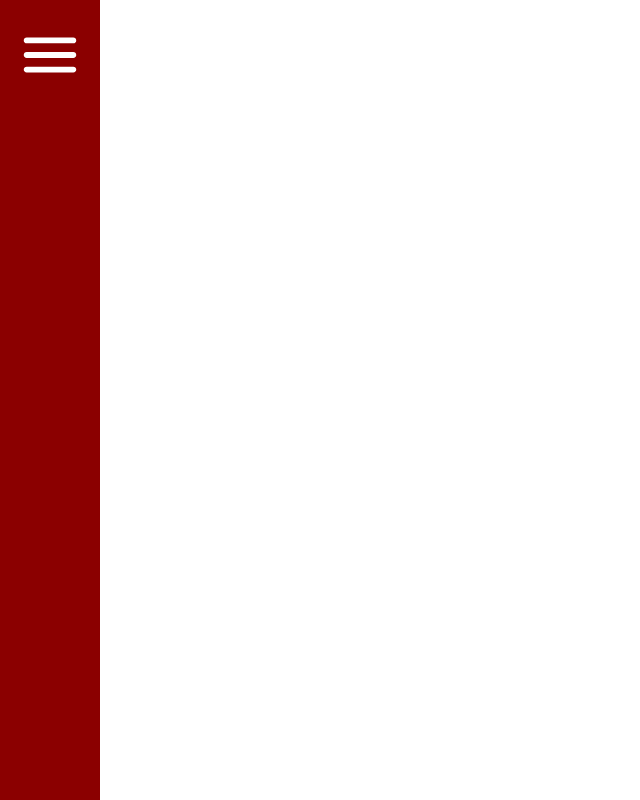
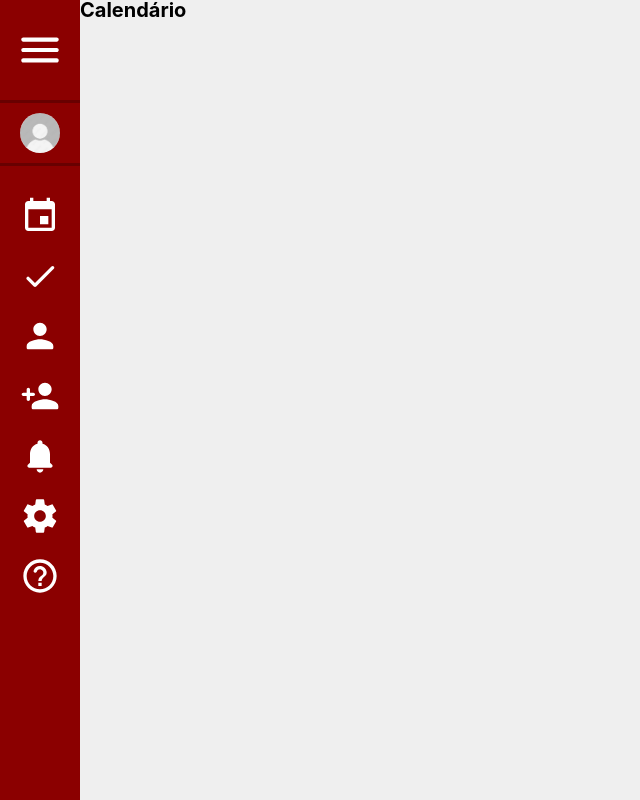
Before and after one commit to eduardor0cha/sgpm-frontend, a React (Create React App) app: page /calendar in a window 1280 px wide. Shown: the whole page, without its empty margins (0-640 px from the left). Built offline with nearby package versions, Linux system fonts and the light colour scheme.

Commit message:
Add Sidebar

```diff
--- /dev/null
+++ b/src/components/Layout/Layout.js
@@ -0,0 +1,15 @@
+import React from 'react';
+import { Sidebar } from '../Sidebar';
+
+function Layout(props) {
+  return (
+    <div className="sgpm-c-layout">
+      <nav className="sgpm-c-layout__sidebar">
+        <Sidebar />
+      </nav>
+      <main className="sgpm-c-layout__main">{props.children}</main>
+    </div>
+  );
+}
+
+export default Layout;
--- /dev/null
+++ b/src/components/Layout/index.js
@@ -0,0 +1,3 @@
+import Layout from './Layout';
+
+export { Layout };
--- a/src/components/Sidebar/Sidebar.js
+++ b/src/components/Sidebar/Sidebar.js
@@ -1,6 +1,19 @@
 import React, { useState } from 'react';
+import { NavLink } from 'react-router-dom';
+import classNames from 'classnames';
 import { Logo } from '../../assets/logo';
-import { LeftArrowIcon, MenuIcon } from '../../assets/icons';
+import {
+  LeftArrowIcon,
+  MenuIcon,
+  CalendarIcon,
+  CheckIcon,
+  PersonIcon,
+  PersonAddIcon,
+  NotificationIcon,
+  SettingsIcon,
+  HelpIcon
+} from '../../assets/icons';
+import GenericProfile from '../../assets/img/generic-profile.jpg';
 
 function Sidebar() {
   const [collapsed, setCollapsed] = useState();
@@ -10,7 +23,7 @@ function Sidebar() {
 
   return (
     <div className={collapsed ? `sgpm-c-sidebar--colapsed` : `sgpm-c-sidebar`}>
-      <div className="sgpm-c-sidebar__top">
+      <div className="sgpm-c-sidebar__header">
         <div className="sgpm-c-sidebar__logo">
           <Logo />
         </div>
@@ -21,6 +34,108 @@ function Sidebar() {
           {collapsed ? <LeftArrowIcon /> : <MenuIcon />}
         </div>
       </div>
+      <div className="sgpm-c-sidebar__content">
+        <div className="sgpm-c-sidebar__link-profile-container">
+          <NavLink
+            to="/profile"
+            className={classNames(
+              `sgpm-c-sidebar__link`,
+              `sgpm-c-sidebar__link--profile`
+            )}
+            activeClassName="sgpm-sidebar__link--active"
+            exact={true}
+          >
+            <img src={GenericProfile} />
+            <span>Fulano de tal</span>
+          </NavLink>
+        </div>
+        <NavLink
+          to="/calendar"
+          className={classNames(
+            `sgpm-c-sidebar__link`,
+            `sgpm-c-sidebar__link--calendar`
+          )}
+          activeClassName="sgpm-sidebar__link--active"
+          exact={true}
+        >
+          <CalendarIcon />
+          <span>Calendário</span>
+        </NavLink>
+        <NavLink
+          to="/presence"
+          className={classNames(
+            `sgpm-c-sidebar__link`,
+            `sgpm-c-sidebar__link--presence`
+          )}
+          activeClassName="sgpm-sidebar__link--active"
+          exact={true}
+        >
+          <CheckIcon />
+          <span>Presença</span>
+        </NavLink>
+        <NavLink
+          to="/users"
+          className={classNames(
+            `sgpm-c-sidebar__link`,
+            `sgpm-c-sidebar__link--users`
+          )}
+          activeClassName="sgpm-sidebar__link--active"
+          exact={true}
+        >
+          <PersonIcon />
+          <span>Usuários</span>
+        </NavLink>
+        <NavLink
+          to="/registration"
+          className={classNames(
+            `sgpm-c-sidebar__link`,
+            `sgpm-c-sidebar__link--registration`
+          )}
+          activeClassName="sgpm-sidebar__link--active"
+          exact={true}
+        >
+          <PersonAddIcon />
+          <span>Cadastro</span>
+        </NavLink>
+        <NavLink
+          to="/notifications"
+          className={classNames(
+            `sgpm-c-sidebar__link`,
+            `sgpm-c-sidebar__link--notifications`
+          )}
+          activeClassName="sgpm-sidebar__link--active"
+          exact={true}
+        >
+          <NotificationIcon />
+          <span>Notificações</span>
+        </NavLink>
+      </div>
+      <div className="sgpm-c-sidebar__footer">
+        <NavLink
+          to="/settings"
+          className={classNames(
+            `sgpm-c-sidebar__link`,
+            `sgpm-c-sidebar__link--settings`
+          )}
+          activeClassName="sgpm-sidebar__link--active"
+          exact={true}
+        >
+          <SettingsIcon />
+          <span>Configurações</span>
+        </NavLink>
+        <NavLink
+          to="/help"
+          className={classNames(
+            `sgpm-c-sidebar__link`,
+            `sgpm-c-sidebar__link--help`
+          )}
+          activeClassName="sgpm-sidebar__link--active"
+          exact={true}
+        >
+          <HelpIcon />
+          <span>Ajuda</span>
+        </NavLink>
+      </div>
     </div>
   );
 }
--- a/src/components/index.js
+++ b/src/components/index.js
@@ -2,5 +2,6 @@ import { Input } from './Input';
 import { Checkbox } from './Checkbox';
 import { Button } from './Button';
 import { Sidebar } from './Sidebar';
+import { Layout } from './Layout';
 
-export { Input, Checkbox, Button, Sidebar };
+export { Input, Checkbox, Button, Sidebar, Layout };
--- a/src/pages/Calendar/Calendar.js
+++ b/src/pages/Calendar/Calendar.js
@@ -4,7 +4,7 @@ import { Sidebar } from '../../components/Sidebar';
 function Calendar() {
   return (
     <div>
-      <Sidebar />
+      <h1>Calendário</h1>
     </div>
   );
 }
--- a/src/routes.js
+++ b/src/routes.js
@@ -1,5 +1,6 @@
 import React from 'react';
 import { Route, Switch, Redirect } from 'react-router-dom';
+import { Layout } from './components';
 import { Login, Calendar } from './pages';
 
 function routes() {
@@ -7,7 +8,9 @@ function routes() {
     <Switch>
       <Route path="/" component={Login} exact />
       <Route path="/login" component={Login} />
-      <Route path="/calendar" component={Calendar} />
+      <Layout>
+        <Route path="/calendar" component={Calendar} />
+      </Layout>
     </Switch>
   );
 }
--- /dev/null
+++ b/src/styles/components/_layout.scss
@@ -0,0 +1,14 @@
+.sgpm-c-layout {
+  display: grid;
+  grid-template-areas: 'sidebar main';
+  grid-template-columns: auto 1fr;
+  background-color: $light-gray;
+}
+
+.sgpm-c-layout__sidebar {
+  grid-area: sidebar;
+}
+
+.sgpm-c-layout__main {
+  grid-area: main;
+}
--- a/src/styles/components/_sidebar.scss
+++ b/src/styles/components/_sidebar.scss
@@ -1,15 +1,18 @@
 .sgpm-c-sidebar {
   background-color: $red;
   height: 100vh;
-  width: 10rem;
-  transition-duration: 300ms;
+  width: 8rem;
+  display: flex;
+  flex-direction: column;
+  transition-duration: 200ms;
 
-  &__top {
+  &__header {
     display: flex;
     flex-direction: row;
     justify-content: center;
     align-items: center;
-    padding-top: 2rem;
+    padding: 1.5rem 0;
+    height: 10rem;
   }
 
   &__logo {
@@ -17,9 +20,47 @@
   }
 
   &__toggle-button {
-    width: 7rem;
+    width: 5rem;
     cursor: pointer;
     fill: white;
+  }
+
+  &__content,
+  &__footer {
+    img {
+      height: 4rem;
+      border-radius: 4rem;
+    }
+
+    svg {
+      height: 4rem;
+      fill: white;
+    }
+  }
+
+  &__link {
+    width: 100%;
+    height: 6rem;
+    display: flex;
+    justify-content: center;
+    align-items: center;
+    span {
+      display: none;
+    }
+
+    &:active {
+      background-color: rgba(white, 0.2);
+    }
+
+    &--active {
+      background-color: rgba(white, 0.2);
+    }
+
+    &-profile-container {
+      border-top: 0.3rem solid $dark-red;
+      border-bottom: 0.3rem solid $dark-red;
+      margin-bottom: 2rem;
+    }
   }
 
   &--colapsed {
@@ -28,12 +69,41 @@
 
     .sgpm-c-sidebar__logo {
       display: block;
-      width: 15rem;
+      width: 13rem;
     }
 
     .sgpm-c-sidebar__toggle-button {
-      width: 2.5rem;
+      width: 5rem;
+      height: 5rem;
+      display: flex;
+      align-items: center;
+      justify-content: center;
       margin-left: 2rem;
+
+      svg {
+        width: 2rem;
+      }
+    }
+
+    .sgpm-c-sidebar__content,
+    .sgpm-c-sidebar__footer {
+      img,
+      svg {
+        margin: 0 1.5rem 0 2.5rem;
+      }
+    }
+
+    .sgpm-c-sidebar__header {
+      justify-content: flex-end;
+    }
+
+    .sgpm-c-sidebar__link {
+      justify-content: flex-start;
+      span {
+        display: block;
+        font-size: 2.2rem;
+        color: white;
+      }
     }
   }
 }
--- a/src/styles/main.scss
+++ b/src/styles/main.scss
@@ -1,8 +1,16 @@
+//abstracts
 @import './abstracts/variables';
+
+//base
 @import './base/topography';
+@import './base/reset';
+
+//pages
 @import './pages/login';
-@import './base/reset';
+
+//components
 @import './components/input';
 @import './components/checkbox';
 @import './components/button';
 @import './components/sidebar';
+@import './components/layout';
```
Also changed, not shown: src/assets/img/generic-profile.jpg (added).
